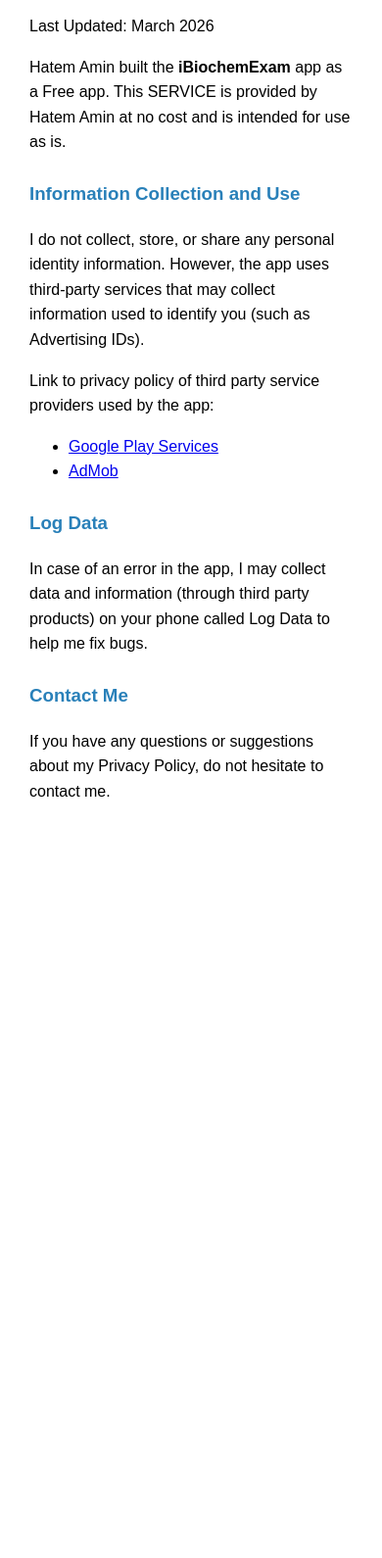
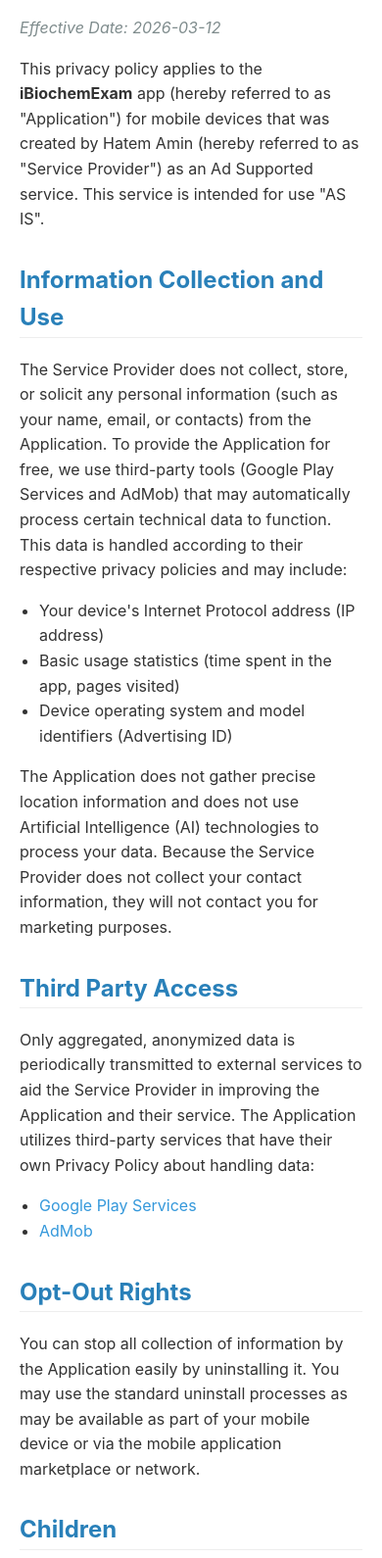
Before and after one commit to HatemAmin12/hatemamin12.github.io, a plain HTML site: page privacy.html in a window 390 px wide. Shown: the part 110-1700 px from the top of the page at 98% size. Before the commit the page ends 977 px from the top, so only its background shows below. Drawn offline with Linux system fonts and the light colour scheme.

Commit message:
Update privacy.html

```diff
--- a/privacy.html
+++ b/privacy.html
@@ -1,32 +1,71 @@
 <!DOCTYPE html>
-<html>
+<html lang="en">
 <head>
     <meta charset="UTF-8">
     <meta name="viewport" content="width=device-width, initial-scale=1.0">
-    <title>Privacy Policy - iBiochemExam</title>
+    <title>Privacy & Terms - iBiochemExam</title>
     <style>
-        body { font-family: sans-serif; padding: 30px; line-height: 1.6; max-width: 800px; margin: auto; }
-        h1 { color: #2c3e50; }
-        h3 { color: #2980b9; margin-top: 25px; }
+        body { font-family: -apple-system, BlinkMacSystemFont, "Segoe UI", Roboto, Helvetica, Arial, sans-serif; line-height: 1.6; color: #333; max-width: 800px; margin: 0 auto; padding: 20px; }
+        h1 { color: #2c3e50; border-bottom: 2px solid #eee; padding-bottom: 10px; }
+        h2 { color: #2980b9; margin-top: 30px; border-bottom: 1px solid #eee; }
+        h3 { color: #16a085; }
+        .date { color: #7f8c8d; font-style: italic; }
+        hr { border: 0; height: 1px; background: #eee; margin: 40px 0; }
+        ul { padding-left: 20px; }
+        a { color: #3498db; text-decoration: none; }
+        a:hover { text-decoration: underline; }
     </style>
 </head>
 <body>
+
     <h1>Privacy Policy</h1>
-    <p>Last Updated: March 2026</p>
-    <p>Hatem Amin built the <strong>iBiochemExam</strong> app as a Free app. This SERVICE is provided by Hatem Amin at no cost and is intended for use as is.</p>
+    <p class="date">Effective Date: 2026-03-12</p>
 
-    <h3>Information Collection and Use</h3>
-    <p>I do not collect, store, or share any personal identity information. However, the app uses third-party services that may collect information used to identify you (such as Advertising IDs).</p>
-    <p>Link to privacy policy of third party service providers used by the app:</p>
+    <p>This privacy policy applies to the <strong>iBiochemExam</strong> app (hereby referred to as "Application") for mobile devices that was created by Hatem Amin (hereby referred to as "Service Provider") as an Ad Supported service. This service is intended for use "AS IS".</p>
+
+    <h2>Information Collection and Use</h2>
+    <p>The Service Provider does not collect, store, or solicit any personal information (such as your name, email, or contacts) from the Application. To provide the Application for free, we use third-party tools (Google Play Services and AdMob) that may automatically process certain technical data to function. This data is handled according to their respective privacy policies and may include:</p>
     <ul>
-        <li><a href="https://www.google.com/policies/privacy/" target="_blank">Google Play Services</a></li>
-        <li><a href="https://support.google.com/admob/answer/6128543?hl=en" target="_blank">AdMob</a></li>
+        <li>Your device's Internet Protocol address (IP address)</li>
+        <li>Basic usage statistics (time spent in the app, pages visited)</li>
+        <li>Device operating system and model identifiers (Advertising ID)</li>
+    </ul>
+    <p>The Application does not gather precise location information and does not use Artificial Intelligence (AI) technologies to process your data. Because the Service Provider does not collect your contact information, they will not contact you for marketing purposes.</p>
+
+    <h2>Third Party Access</h2>
+    <p>Only aggregated, anonymized data is periodically transmitted to external services to aid the Service Provider in improving the Application and their service. The Application utilizes third-party services that have their own Privacy Policy about handling data:</p>
+    <ul>
+        <li><a href="https://www.google.com/policies/privacy/">Google Play Services</a></li>
+        <li><a href="https://support.google.com/admob/answer/6128543?hl=en">AdMob</a></li>
     </ul>
 
-    <h3>Log Data</h3>
-    <p>In case of an error in the app, I may collect data and information (through third party products) on your phone called Log Data to help me fix bugs.</p>
+    <h2>Opt-Out Rights</h2>
+    <p>You can stop all collection of information by the Application easily by uninstalling it. You may use the standard uninstall processes as may be available as part of your mobile device or via the mobile application marketplace or network.</p>
 
-    <h3>Contact Me</h3>
-    <p>If you have any questions or suggestions about my Privacy Policy, do not hesitate to contact me.</p>
+    <h2>Children</h2>
+    <p>The Application does not address anyone under the age of 13. The Service Provider does not knowingly collect personally identifiable information from children under 13 years of age. If a child under 13 has provided personal information, it will be immediately deleted.</p>
+
+    <h2>Contact Us</h2>
+    <p>If you have any questions regarding privacy while using the Application, please contact the Service Provider via email at <strong>hatem.k.amin@gmail.com</strong>.</p>
+
+    <hr>
+
+    <h1>Terms & Conditions</h1>
+    <p class="date">Effective Date: 2026-03-12</p>
+    <p>Upon downloading or utilizing the Application, you are automatically agreeing to these terms. Unauthorized copying or modification of the Application is strictly prohibited.</p>
+
+    <h3>Third-Party Terms</h3>
+    <p>The Application utilizes third-party services that have their own Terms and Conditions:</p>
+    <ul>
+        <li><a href="https://policies.google.com/terms">Google Play Services</a></li>
+        <li><a href="https://developers.google.com/admob/terms">AdMob</a></li>
+    </ul>
+
+    <h3>Responsibility</h3>
+    <p>It is your responsibility to maintain the security of your phone. The Service Provider is not responsible for the Application not functioning if your device runs out of battery or lacks an internet connection. While we strive to provide accurate biochemistry information, we accept no liability for any loss resulting from relying entirely on this functionality.</p>
+
+    <h3>Termination</h3>
+    <p>The Service Provider may terminate the use of the application at any time. Upon termination, the rights granted to you will end, and you must cease using and delete the application.</p>
+
 </body>
 </html>
```
